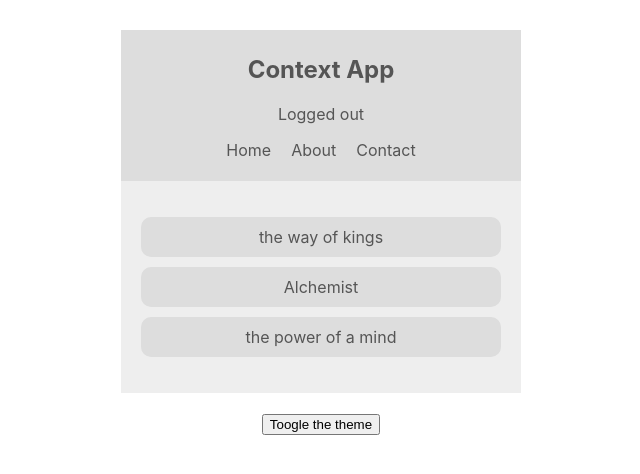
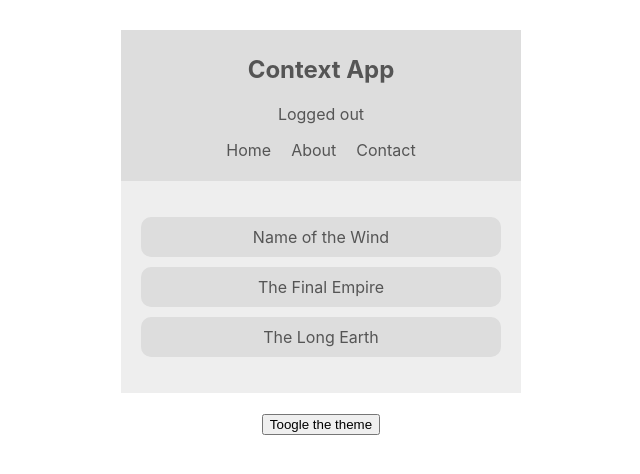
Before and after one commit to harshptl14/contextapp, a React (Create React App) app: page / in a window 1280 px wide. Shown: the top 474 px of the page, without its empty margins (319-959 px from the left). Built offline with nearby package versions, Linux system fonts and the light colour scheme.

Commit message:
created the book context

```diff
--- a/src/App.js
+++ b/src/App.js
@@ -2,6 +2,7 @@
 import Navbar from "./components/Navbar";
 import ThemeToggle from "./components/ThemeToggle";
 import AuthContextProvider from "./contexts/AuthContext";
+import BookContextProvider from "./contexts/BookContext";
 import ThemeContextProvider from "./contexts/ThemeContext";
 
 function App() {
@@ -10,7 +11,9 @@
       <ThemeContextProvider>
         <AuthContextProvider>
           <Navbar />
-          <Booklist />
+          <BookContextProvider>
+            <Booklist />
+          </BookContextProvider>
           <ThemeToggle />
         </AuthContextProvider>
       </ThemeContextProvider>
--- a/src/components/Booklist.js
+++ b/src/components/Booklist.js
@@ -1,18 +1,25 @@
 import React, { useContext } from "react";
+import { BookContext } from "../contexts/BookContext";
 import { ThemeContext } from "../contexts/ThemeContext";
 
 const Booklist = () => {
-  const {isLightTheme, light, dark} = useContext(ThemeContext);
+  const { books } = useContext(BookContext);
+  const { isLightTheme, light, dark } = useContext(ThemeContext);
   const theme = isLightTheme ? light : dark;
   return (
-    <div className="book-list" style={{background: theme.bg, color: theme.syntax}}>
-    <ul>
-      <li style={{background : theme.ui}}>the way of kings</li>
-      <li style={{background : theme.ui}}>Alchemist</li>
-      <li style={{background : theme.ui}}>the power of a mind</li>
-    </ul>
-  </div>
-  )
-}
+    <div
+      className="book-list"
+      style={{ background: theme.bg, color: theme.syntax }}
+    >
+      <ul>
+        {books.map((book) => {
+          return <li id={book.id} style={{ background: theme.ui }}>
+            {book.title}
+          </li>;
+        })}
+      </ul>
+    </div>
+  );
+};
 
-export default Booklist
+export default Booklist;
--- /dev/null
+++ b/src/contexts/BookContext.js
@@ -0,0 +1,17 @@
+import React, { createContext, useState } from "react";
+
+export const BookContext = createContext();
+const BookContextProvider = (props) => {
+  const [books, setBooks] = useState([
+    { title: "Name of the Wind", id: 1 },
+    { title: "The Final Empire", id: 2 },
+    { title: "The Long Earth", id: 3 },
+  ]);
+  return (
+    <BookContext.Provider value={{ books }}>
+      {props.children}
+    </BookContext.Provider>
+  );
+};
+
+export default BookContextProvider;
```
